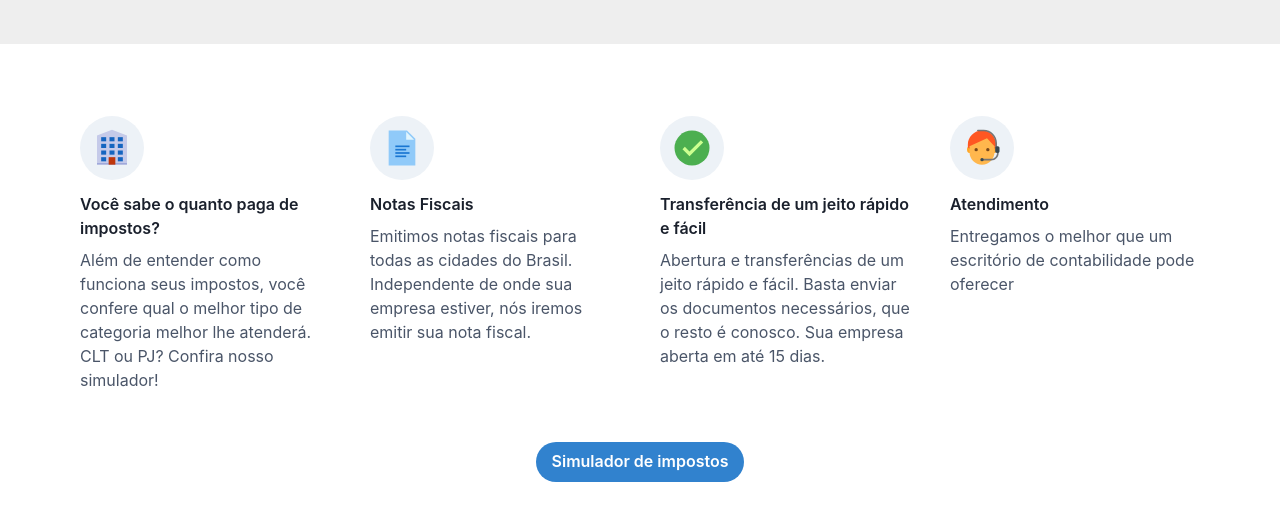
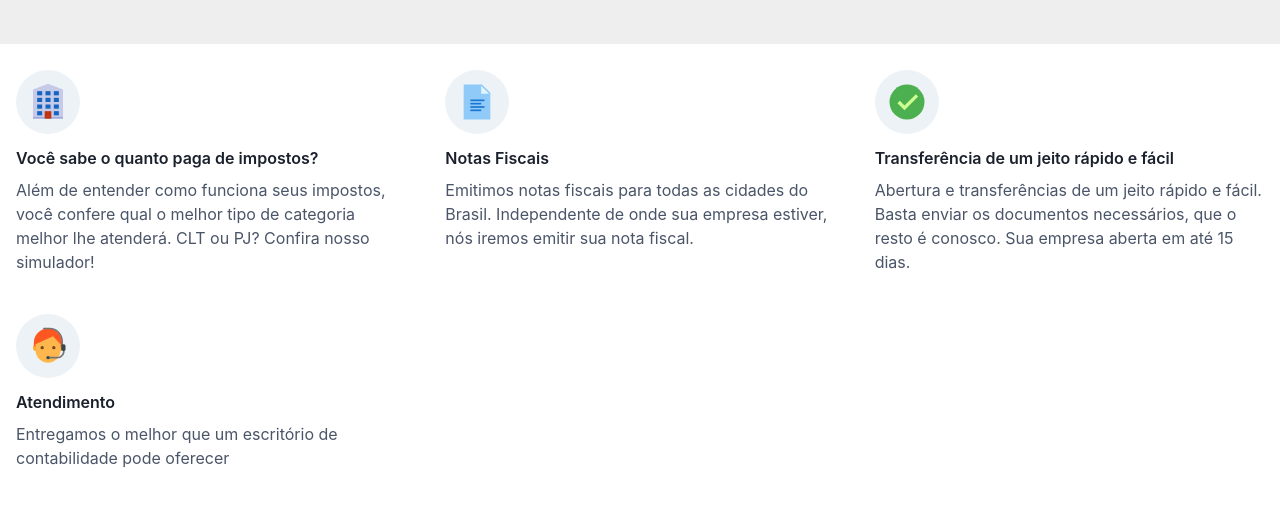
Before and after one commit to leoliveira28/gaspicontabilidade-lp, a Next.js app: page / in a window 1280 px wide. Shown: the part 1556-2074 px from the top of the page. Built offline with nearby package versions, Linux system fonts and the light colour scheme.

Commit message:
Fix Features error

```diff
--- a/src/pages/components/ChoseUs.tsx
+++ b/src/pages/components/ChoseUs.tsx
@@ -31,11 +31,11 @@ const Feature = ({ title, text, icon }: FeatureProps) => {
 
 export default function SimpleThreeColumns() {
   return (
-    <Box p={8}
+    <Box p={['8', '4']}
     h={'100vh'}
     >
-    <Container maxW={'6xl'} mt={10}>
-      <SimpleGrid columns={{ base: 1, md: 2, lg: 4 }} spacing={10}>
+
+      <SimpleGrid columns={{ base: 1, md: 3 }} spacing={10}>
         <Feature
           icon={<Icon as={FcDepartment} w={10} h={10} />}
           title={'Você sabe o quanto paga de impostos?'}
@@ -73,7 +73,6 @@ export default function SimpleThreeColumns() {
                 Simulador de impostos
               </Button>
             </Center>
-      </Container>
     </Box>
   );
 }
--- a/src/pages/components/Features.tsx
+++ b/src/pages/components/Features.tsx
@@ -11,6 +11,7 @@ import {
   } from '@chakra-ui/react';
   import { CheckIcon } from '@chakra-ui/icons';
 import React from 'react';
+import ChoseUs from './ChoseUs';
 
   // Replace test data with your own
   const features =
@@ -58,10 +59,10 @@ import React from 'react';
 
   export default function GridListWithHeading() {
     return (
-      <Box p={4}
-
-      h={'100vh'}
-      bg='#eeeeee'
+      <><Box p={1}
+        h={{base: 'full', md:'100vh', lg:'100vh'}}
+        mb='10px'
+        bg='#eeeeee'
       >
         <Stack spacing={4} as={Container} maxW={'3xl'} textAlign={'center'}>
           <Heading fontSize={'3xl'}>Gaspi Contabilidade</Heading>
@@ -71,7 +72,6 @@ import React from 'react';
             como abertura de empresa, assessoria contábil, assessoria fiscal e trabalhista.
           </Text>
         </Stack>
-
         <Container maxW={'6xl'} mt={10}>
           <SimpleGrid columns={{ base: 1, md: 2, lg: 4 }} spacing={10}>
             {features.map((feature) => (
@@ -87,6 +87,9 @@ import React from 'react';
             ))}
           </SimpleGrid>
         </Container>
-      </Box>
+
+
+
+        </Box></>
     );
   }
--- a/src/pages/index.tsx
+++ b/src/pages/index.tsx
@@ -9,7 +9,9 @@ const Home: NextPage = () => {
     <Box>
       <Hero />
       <Features />
+
       <ChoseUs />
+
     </Box>
   )
 }
```
